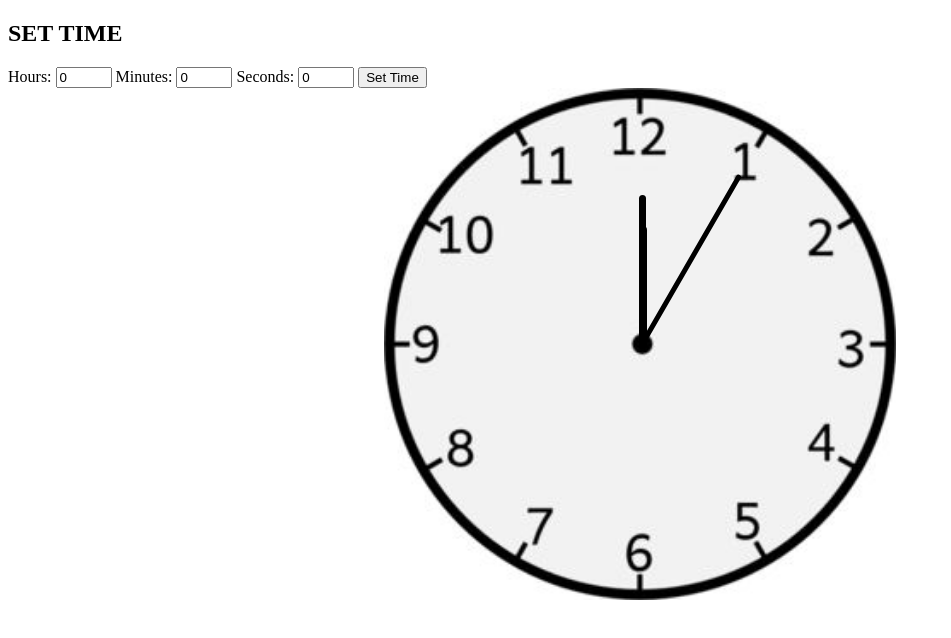
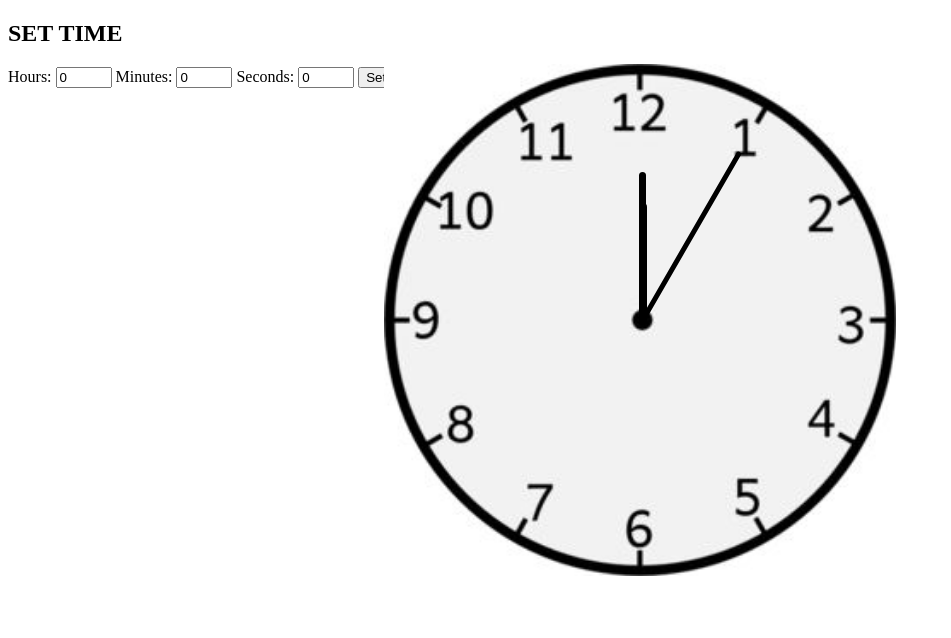
Before and after one commit to shaina123786/Clock-project, a plain HTML site: page index.html in a window 1280 px wide. Shown: the whole page, without its empty margins (0-951 px from the left). Drawn offline with Linux system fonts and the light colour scheme.

Commit message:
Add style.css

```diff
--- a/style.css
+++ b/style.css
@@ -17,6 +17,7 @@
     width: 40vw;
     background: url('clock\ image.jpg')no-repeat;
     background-size: 100%;
+    bottom: 23.5px;
 }
 #hour,#minute,#second{
     position: absolute;
```
